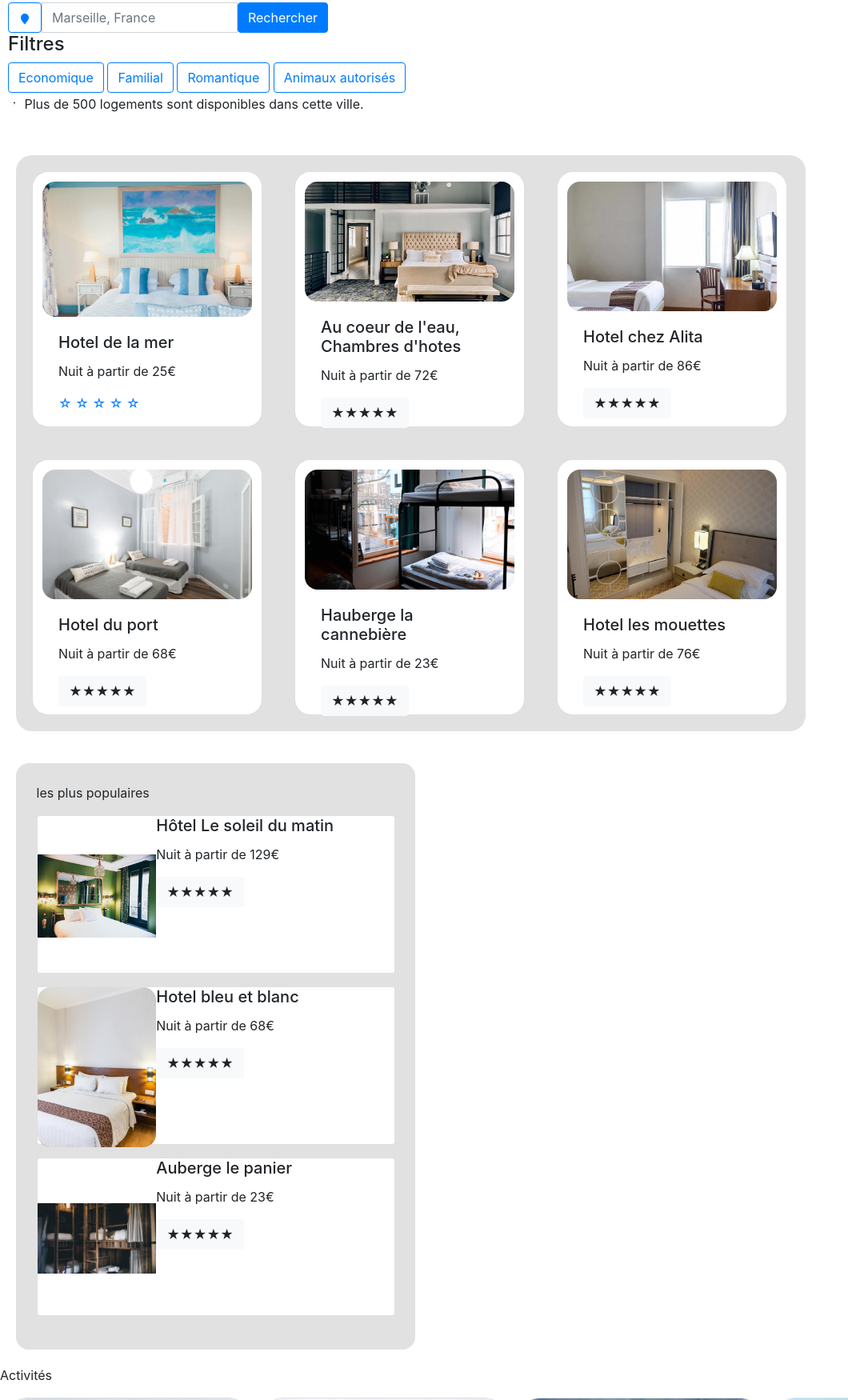
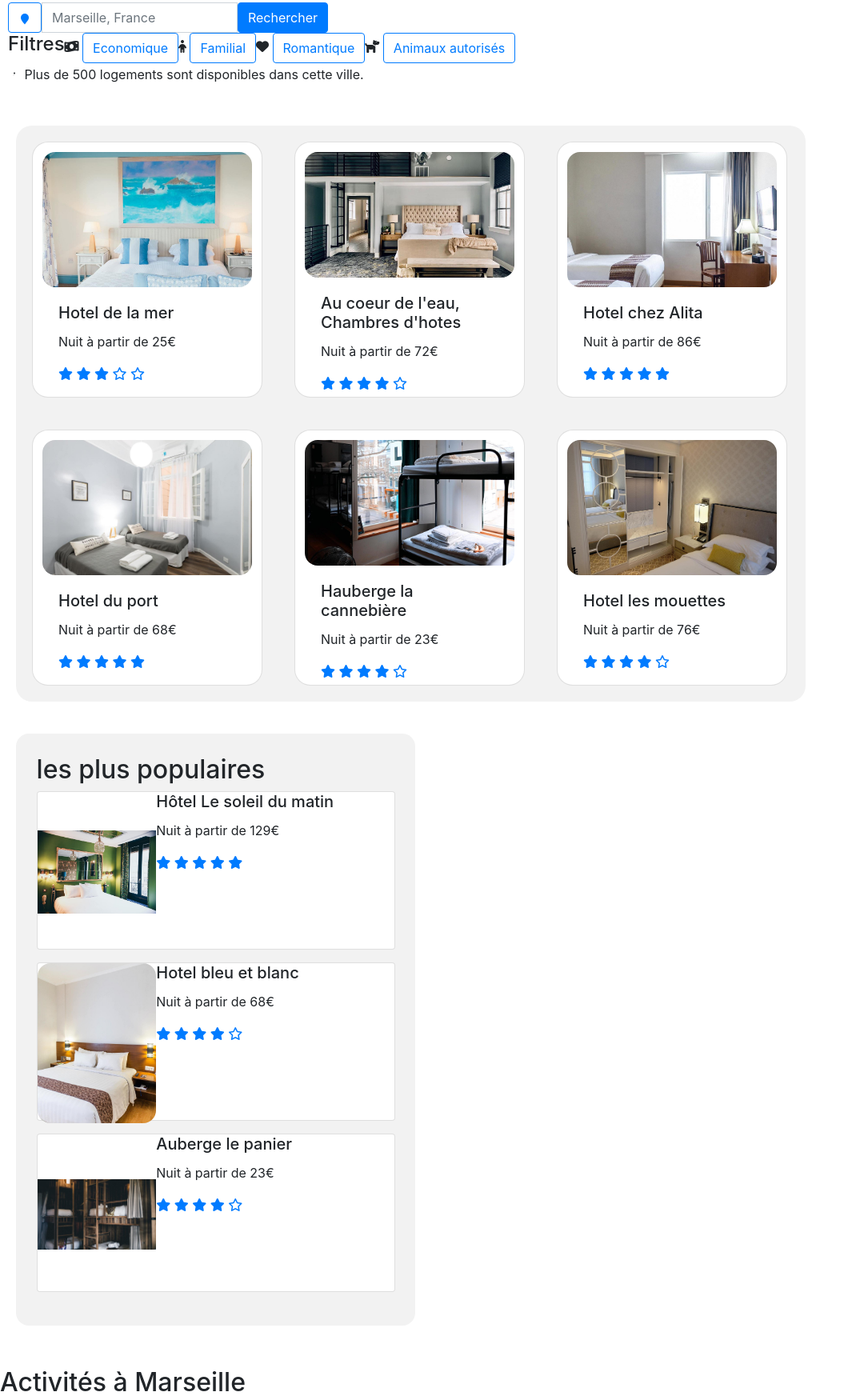
Before and after one commit to BastienLeroy/BastienLeroy.reservia, a plain HTML site: page index.html in a window 1280 px wide. Shown: the part 213-1963 px from the top of the page at 80% size, without its empty margins (0-1060 px from the left). Drawn offline with nearby package versions, Linux system fonts and the light colour scheme.

Commit message:
ajout étoile et block a propos

```diff
--- a/index.html
+++ b/index.html
@@ -6,6 +6,7 @@
     <title>Reservia</title>
     <link rel="stylesheet" href="style2.css" />
     <link rel="stylesheet" href="https://cdn.jsdelivr.net/npm/bootstrap@4.5.3/dist/css/bootstrap.min.css" integrity="sha384-TX8t27EcRE3e/ihU7zmQxVncDAy5uIKz4rEkgIXeMed4M0jlfIDPvg6uqKI2xXr2" crossorigin="anonymous">
+    <script src="https://kit.fontawesome.com/e7227013d8.js" crossorigin="anonymous"></script>
 </head>
 <body>
     <header class ="navBar">
@@ -15,9 +16,9 @@
 
         <div class="registerMenu">
             <nav class="nav nav-tabs">
-                <a class="nav-link" href="#">Hebergement</a>
-                <a class="nav-link" href="#">Activités</a>
-                <a class="nav-link" href="#">S'inscrire</a>
+                <a href="#block2">Hebergement</a>
+                <a href="#block3">Activités</a>
+                <a href="nav-link">S'inscrire</a>
             </nav>
         </div>
     </header>
@@ -52,10 +53,22 @@
             </div>
             <div class="filters">
                 <h4>Filtres</h4>
+
+                <div class="money"><i class="fas fa-money-bill-wave"></i>
                 <button type="button" class="btn btn-outline-primary">Economique</button>
+                </div>
+
+                <div class="child"><i class="fas fa-child"></i>
                 <button type="button" class="btn btn-outline-primary">Familial</button>
+                </div>
+
+                <div class="heart"><i class="fas fa-heart"></i>
                 <button type="button" class="btn btn-outline-primary">Romantique</button>
+                </div>
+
+                <div class="dog"><i class="fas fa-dog"></i>
                 <button type="button" class="btn btn-outline-primary">Animaux autorisés</button>
+                </div>
             </div>
             <p class= "information">
             <svg width="1em" height="2em" viewBox="0 0 16 16" class="bi bi-info" fill="currentColor" xmlns="http://www.w3.org/2000/svg">
@@ -72,11 +85,11 @@
                         <h5 class="card-title">Hotel de la mer</h5>
                         <p class="card-text">Nuit à partir de 25€</p>
                         <div class="rating">
-                            <a href="#5" title="Donner 5 étoiles">☆</a>
-                            <a href="#4" title="Donner 4 étoiles">☆</a>
-                            <a href="#3" title="Donner 3 étoiles">☆</a>
-                            <a href="#2" title="Donner 2 étoiles">☆</a>
-                            <a href="#1" title="Donner 1 étoile">☆</a>
+                            <a href="#5" title="Donner 1 étoiles"><i class="fas fa-star"></i></a>
+                            <a href="#4" title="Donner 2 étoiles"><i class="fas fa-star"></i></a>
+                            <a href="#3" title="Donner 3 étoiles"><i class="fas fa-star"></i></a>
+                            <a href="#2" title="Donner 4 étoiles"><i class="far fa-star"></i></a>
+                            <a href="#1" title="Donner 5 étoiles"><i class="far fa-star"></i></a>
                         </div>
                     </div>
                 </div>
@@ -86,7 +99,13 @@
                     <div class="card-body">
                         <h5 class="card-title">Au coeur de l'eau, Chambres d'hotes</h5>
                         <p class="card-text">Nuit à partir de 72€</p>
-                        <a href="#" class="btn btn-light">★★★★★</a>
+                        <div class="rating">
+                            <a href="#5" title="Donner 1 étoiles"><i class="fas fa-star"></i></a>
+                            <a href="#4" title="Donner 2 étoiles"><i class="fas fa-star"></i></a>
+                            <a href="#3" title="Donner 3 étoiles"><i class="fas fa-star"></i></a>
+                            <a href="#2" title="Donner 4 étoiles"><i class="fas fa-star"></i></a>
+                            <a href="#1" title="Donner 5 étoiles"><i class="far fa-star"></i></a>
+                        </div>
                     </div>
                 </div>
 
@@ -95,7 +114,13 @@
                     <div class="card-body">
                         <h5 class="card-title">Hotel chez Alita</h5>
                         <p class="card-text">Nuit à partir de 86€</p>
-                        <a href="#" class="btn btn-light">★★★★★</a>
+                        <div class="rating">
+                            <a href="#5" title="Donner 1 étoiles"><i class="fas fa-star"></i></a>
+                            <a href="#4" title="Donner 2 étoiles"><i class="fas fa-star"></i></a>
+                            <a href="#3" title="Donner 3 étoiles"><i class="fas fa-star"></i></a>
+                            <a href="#2" title="Donner 4 étoiles"><i class="fas fa-star"></i></a>
+                            <a href="#1" title="Donner 5 étoiles"><i class="fas fa-star"></i></a>
+                        </div>
                     </div>
                 </div>
 
@@ -104,7 +129,13 @@
                     <div class="card-body">
                         <h5 class="card-title">Hotel du port</h5>
                         <p class="card-text">Nuit à partir de 68€</p>
-                        <a href="#" class="btn btn-light">★★★★★</a>
+                        <div class="rating">
+                            <a href="#5" title="Donner 1 étoiles"><i class="fas fa-star"></i></a>
+                            <a href="#4" title="Donner 2 étoiles"><i class="fas fa-star"></i></a>
+                            <a href="#3" title="Donner 3 étoiles"><i class="fas fa-star"></i></a>
+                            <a href="#2" title="Donner 4 étoiles"><i class="fas fa-star"></i></a>
+                            <a href="#1" title="Donner 5 étoiles"><i class="fas fa-star"></i></a>
+                        </div>
                     </div>
                 </div>
 
@@ -113,7 +144,13 @@
                     <div class="card-body">
                         <h5 class="card-title">Hauberge la cannebière</h5>
                         <p class="card-text">Nuit à partir de 23€</p>
-                        <a href="#" class="btn btn-light">★★★★★</a>
+                        <div class="rating">
+                            <a href="#5" title="Donner 1 étoiles"><i class="fas fa-star"></i></a>
+                            <a href="#4" title="Donner 2 étoiles"><i class="fas fa-star"></i></a>
+                            <a href="#3" title="Donner 3 étoiles"><i class="fas fa-star"></i></a>
+                            <a href="#2" title="Donner 4 étoiles"><i class="fas fa-star"></i></a>
+                            <a href="#1" title="Donner 5 étoiles"><i class="far fa-star"></i></a>
+                        </div>
                     </div>
                 </div>
 
@@ -122,12 +159,18 @@
                     <div class="card-body">
                         <h5 class="card-title">Hotel les mouettes</h5>
                         <p class="card-text">Nuit à partir de 76€</p>
-                        <a href="#" class="btn btn-light">★★★★★</a>
+                        <div class="rating">
+                            <a href="#5" title="Donner 1 étoiles"><i class="fas fa-star"></i></a>
+                            <a href="#4" title="Donner 2 étoiles"><i class="fas fa-star"></i></a>
+                            <a href="#3" title="Donner 3 étoiles"><i class="fas fa-star"></i></a>
+                            <a href="#2" title="Donner 4 étoiles"><i class="fas fa-star"></i></a>
+                            <a href="#1" title="Donner 5 étoiles"><i class="far fa-star"></i></a>
+                        </div>
                     </div>
                 </div>
             </div>
             <div class="mostPopular">
-                <p>les plus populaires</p>
+                <h2>les plus populaires</h2>
                 <div class="card mb-3 mostPopularCard">
                     <div class="row no-gutters">
                         <div class="col-md-4">
@@ -137,7 +180,13 @@
                             <div class="card-body-row">
                                 <h5 class="card-title">Hôtel Le soleil du matin</h5>
                                 <p class="card-text">Nuit à partir de 129€</p>
-                                <a href="#" class="btn btn-light">★★★★★</a>
+                                <div class="rating">
+                                    <a href="#5" title="Donner 1 étoiles"><i class="fas fa-star"></i></a>
+                                    <a href="#4" title="Donner 2 étoiles"><i class="fas fa-star"></i></a>
+                                    <a href="#3" title="Donner 3 étoiles"><i class="fas fa-star"></i></a>
+                                    <a href="#2" title="Donner 4 étoiles"><i class="fas fa-star"></i></a>
+                                    <a href="#1" title="Donner 5 étoiles"><i class="fas fa-star"></i></a>
+                                </div>
                             </div>
                         </div>
                     </div>
@@ -152,7 +201,13 @@
                             <div class="card-body-row">
                                 <h5 class="card-title">Hotel bleu et blanc</h5>
                                 <p class="card-text">Nuit à partir de 68€</p>
-                                <a href="#" class="btn btn-light">★★★★★ </a>
+                                <div class="rating">
+                                    <a href="#5" title="Donner 1 étoiles"><i class="fas fa-star"></i></a>
+                                    <a href="#4" title="Donner 2 étoiles"><i class="fas fa-star"></i></a>
+                                    <a href="#3" title="Donner 3 étoiles"><i class="fas fa-star"></i></a>
+                                    <a href="#2" title="Donner 4 étoiles"><i class="fas fa-star"></i></a>
+                                    <a href="#1" title="Donner 5 étoiles"><i class="far fa-star"></i></a>
+                                </div>
                             </div>
                         </div>
                     </div>
@@ -167,7 +222,13 @@
                             <div class="card-body-row">
                                 <h5 class="card-title">Auberge le panier</h5>
                                 <p class="card-text">Nuit à partir de 23€</p>
-                                <a href="#" class="btn btn-light">★★★★★</a>
+                                <div class="rating">
+                                    <a href="#5" title="Donner 1 étoiles"><i class="fas fa-star"></i></a>
+                                    <a href="#4" title="Donner 2 étoiles"><i class="fas fa-star"></i></a>
+                                    <a href="#3" title="Donner 3 étoiles"><i class="fas fa-star"></i></a>
+                                    <a href="#2" title="Donner 4 étoiles"><i class="fas fa-star"></i></a>
+                                    <a href="#1" title="Donner 5 étoiles"><i class="far fa-star"></i></a>
+                                </div>
                             </div>
                         </div>
                     </div>
@@ -176,7 +237,7 @@
         </div>
 
         <div id="block3">
-            <p>Activités</p>
+            <h2>Activités à Marseille</h2>
             <div class="bock3">
                 <div class="card activitiesCardg1">
                     <div class="activitiesCardImg1" style="background-image: url('images/activites/3_medium/reno-laithienne-QUgJhdY5Fyk-unsplash.jpg')"></div>
@@ -224,14 +285,33 @@
                     </div>
                 </div>
             </div>
+        </div>
 
-        </div>
+
 
     </main>
 
     <footer>
-        <div class="contact">
-            <p>contact</p>
+        <div id="contact">
+            <div class="about"><h3>A propos</h3>
+            <p>Fonctionnement du site
+            <br />Conditions générales de vente
+            <br />Données de confidentialités
+            </p>
+            </div>
+
+            <div class="accommodation"><h3>Nos hébergements</h3>
+            <p>Charte qualité
+            <br />Soumettre votre hôtel
+            </p>
+            </div>
+
+            <div class="help"><h3>Assistance</h3>
+            <p>Centre d'aide
+            <br />Nous contacter
+            </p>
+            </div>
+
         </div>
 
     </footer>
--- a/style2.css
+++ b/style2.css
@@ -37,7 +37,7 @@ body {
 }
 .nav nav-tabs {
     justify-content: flex-end;
-    width: 200px;
+    width: 220px;
     justify-content: space-between;
 }
 
@@ -63,7 +63,8 @@ body {
     width: 400px;
 }
 .filters {
-
+    display: flex;
+    flex-direction: row;
 
 }
 .information {
@@ -83,7 +84,7 @@ body {
     display: flex;
     flex-wrap: wrap;
     align-content: stretch;
-    background-color: #E1E1E1;
+    background-color: #F2F2F2;
     border-radius: 20px;
     width: 987px;
     margin: 20px;
@@ -115,7 +116,7 @@ body {
     flex-wrap: wrap;
     flex-direction: column;
     align-items: flex-start;
-    background-color: #E1E1E1;
+    background-color: #F2F2F2;
     width: 39%;
     border-radius: 1rem;
     margin: 20px;
@@ -142,6 +143,8 @@ body {
 
 #block3 {
     width: 100%;
+    margin-top: 2rem;
+    margin-bottom: 2rem;
 }
 .bock3 {
     display: flex;
@@ -185,7 +188,19 @@ body {
 
 /* _______FOOTER_______ */
 
-.contact {
+#contact {
+    display: flex;
+    flex-direction: row;
+    background-color: #F2F2F2;
+    justify-content: space-around;
+}
+.about {
+
+}
+.accommodation {
+
+}
+.help {
 
 }
 
```
Also changed, not shown: 1 other file.
